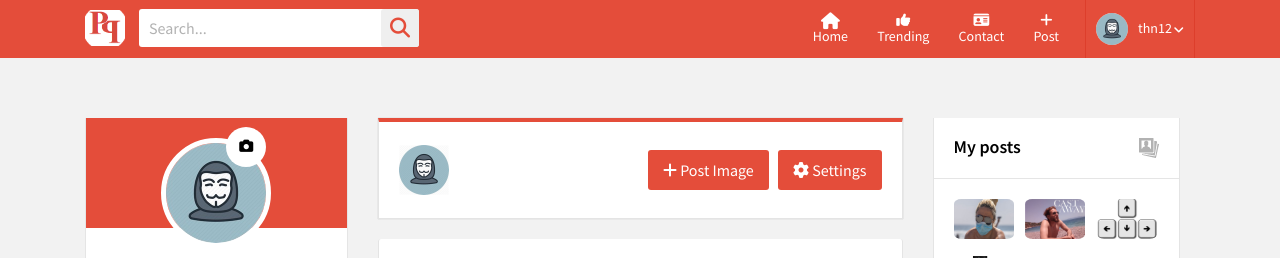
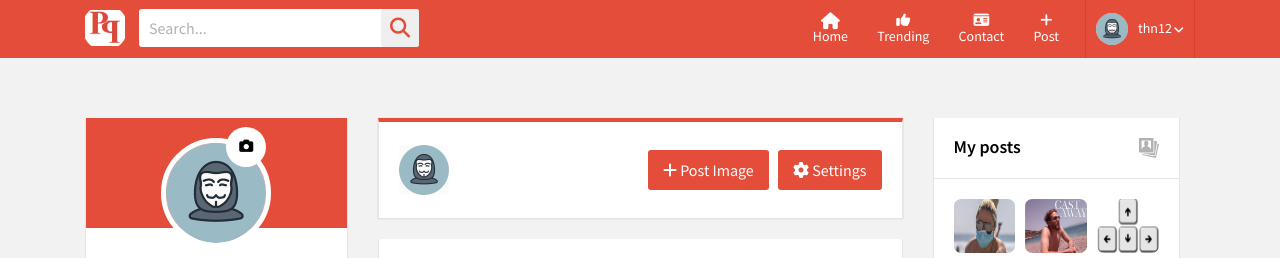
Before and after one commit to NasosG/pik_pok, a PHP site: page /pik_pok/profile3.php in a window 1280 px wide. Shown: the top 258 px of the page. Run offline with PHP 8.4, Linux system fonts and the light colour scheme; a user stored in the database is signed in; data comes from the database, SQL or seed files in the repository; some libraries are stand-ins or nearby versions.

Commit message:
Update profile3.php

```diff
--- a/profile3.php
+++ b/profile3.php
@@ -351,8 +351,12 @@ $result = mysqli_query($con, $query);
 												if ($len === 0)  echo 'No posts yet';
 
 												else
-													for($i=0;$i<$len;$i++) {
-													    echo '<li><a href="#" title="" ><img style=" border-radius:12%;height:40px;width:60px;" src="'.$photos_table[$i].'" alt=""></a></li>';
+													for ($i=0; $i<$len; $i++) {
+														/* width height may change
+															45/60 possible
+															45/72-73 golden ratio
+														*/
+													    echo '<li><a href="#" title="" ><img style=" border-radius:12%;height:54px;width:70px;" src="'.$photos_table[$i].'" alt=""></a></li>';
 													}
 
 												?>
```
